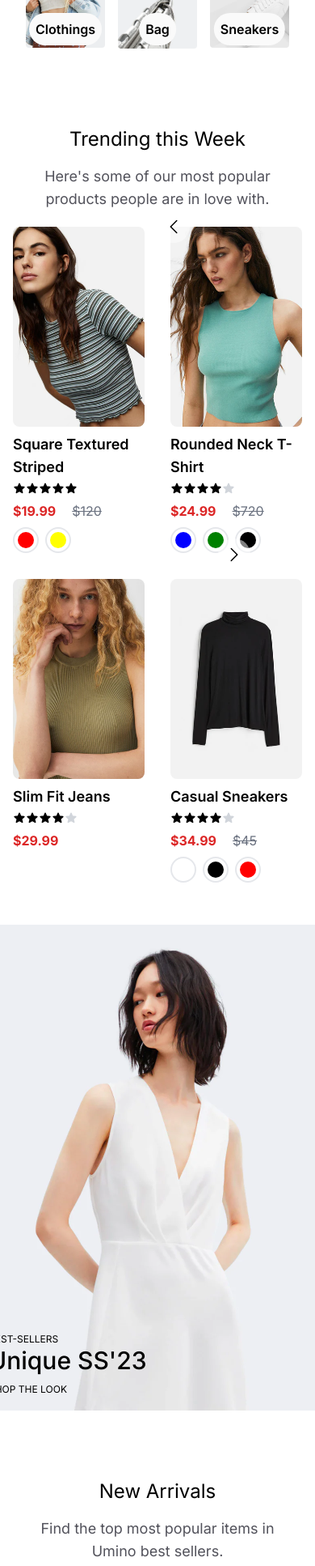
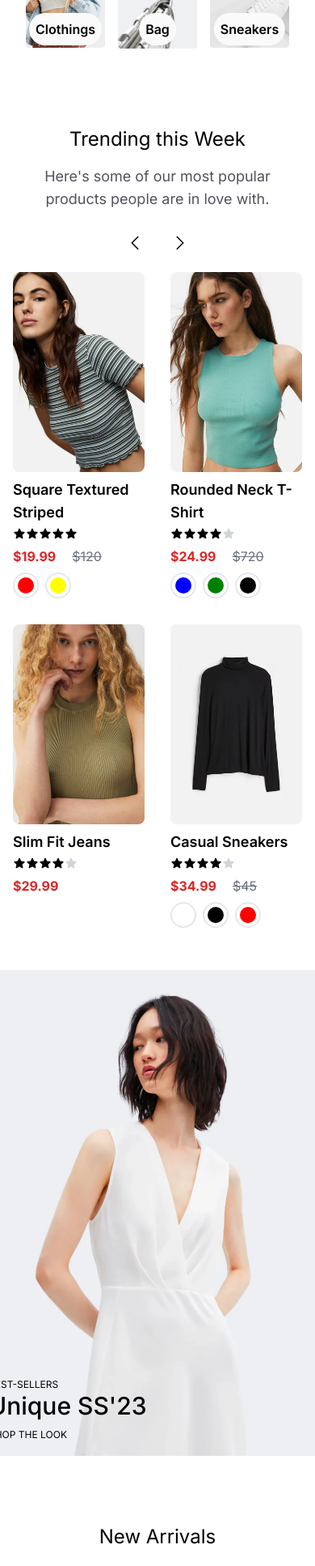
Before and after one commit to MAvi-Rup/shopify_deisgn_template_using_next.js_tailwind, a Next.js app: page / in a window 390 px wide. Shown: the part 686-2620 px from the top of the page at 81% size. Built offline with nearby package versions, Linux system fonts and the light colour scheme.

Commit message:
Button Fixed

```diff
--- a/src/components/NewArraival.tsx
+++ b/src/components/NewArraival.tsx
@@ -25,7 +25,7 @@ const NewArraival = () => {
     );
   };
 
-  const renderStars: string[] = (rating: number) => {
+  const renderStars = (rating: number) => {
     const stars = [];
     for (let i = 1; i <= 5; i++) {
       stars.push(
@@ -41,13 +41,27 @@ const NewArraival = () => {
   return (
     <div className="mb-8">
       <div className="container mt-16">
-        <div className="">
+        <div className="flex flex-col items-center md:block">
           <h1 className="text-2xl md:text-5xl text-center text-black">
             New Arrivals
           </h1>
           <p className="text-center text-lg text-zinc-600 mt-4 mb-5">
             Find the top most popular items in Umino best sellers.
           </p>
+          <div className="flex justify-center space-x-4 mt-4 md:hidden">
+            <button
+              onClick={prevSlide}
+              className="bg-white bg-opacity-40 p-2 rounded-full focus:outline-none hover:bg-slate-400 hover:bg-opacity-30"
+            >
+              <ChevronLeftIcon className="h-6 w-6 text-black" />
+            </button>
+            <button
+              onClick={nextSlide}
+              className="bg-white bg-opacity-50 p-2 rounded-full focus:outline-none hover:bg-slate-400 hover:bg-opacity-30"
+            >
+              <ChevronRightIcon className="h-6 w-6 text-black" />
+            </button>
+          </div>
         </div>
       </div>
       <div className="relative px-4 md:px-20 mt-4 md:mt-16">
@@ -70,12 +84,10 @@ const NewArraival = () => {
                   </button>
                 )}
 
-                {product.preOrder === true ? (
+                {product.preOrder === true && (
                   <div className="absolute top-12 left-2 opacity-100 bg-green-700  text-white text-xs p-2 rounded-full">
                     Pre Order
                   </div>
-                ) : (
-                  <></>
                 )}
                 {product.discount && (
                   <div className="absolute top-2 left-2 opacity-100 bg-red-700  text-white text-xs p-2 rounded-full">
@@ -112,10 +124,10 @@ const NewArraival = () => {
                   <div className="flex gap-2 mt-2">
                     {product.variant.map((color) => (
                       <div
+                        key={color}
                         className={`rounded-full border-2 border-${color}-500`}
                       >
                         <div
-                          key={color}
                           className={`w-5 h-5 rounded-full cursor-pointer m-1`}
                           style={{ backgroundColor: color }}
                         ></div>
@@ -129,13 +141,13 @@ const NewArraival = () => {
         </div>
         <button
           onClick={prevSlide}
-          className="absolute top-0 left-1/2 md:left-20 md:top-2/4 transform -translate-y-1/2 bg-white bg-opacity-40  md:p-6 rounded-full p-2 focus:outline-none hover:bg-slate-400 hover:bg-opacity-30"
+          className="hidden md:block absolute left-20 top-2/4 transform -translate-y-1/2 bg-white bg-opacity-40 p-6 rounded-full focus:outline-none hover:bg-slate-400 hover:bg-opacity-30"
         >
           <ChevronLeftIcon className="h-6 w-6 text-black" />
         </button>
         <button
           onClick={nextSlide}
-          className="absolute right-20 top-2/4 transform -translate-y-1/2 bg-white bg-opacity-50 md:p-6 rounded-full p-2 focus:outline-none hover:bg-slate-400 hover:bg-opacity-30"
+          className="hidden md:block absolute right-20 top-2/4 transform -translate-y-1/2 bg-white bg-opacity-50 p-6 rounded-full focus:outline-none hover:bg-slate-400 hover:bg-opacity-30"
         >
           <ChevronRightIcon className="h-6 w-6 text-black" />
         </button>
--- a/src/components/TrendingPost.tsx
+++ b/src/components/TrendingPost.tsx
@@ -48,6 +48,20 @@ const TrendingPost = () => {
           <p className="text-center text-lg text-zinc-600 mt-4 mb-5">
             Here's some of our most popular products people are in love with.
           </p>
+          <div className="flex justify-center space-x-4 mt-4 md:hidden">
+            <button
+              onClick={prevSlide}
+              className="bg-white bg-opacity-40 p-2 rounded-full focus:outline-none hover:bg-slate-400 hover:bg-opacity-30"
+            >
+              <ChevronLeftIcon className="h-6 w-6 text-black" />
+            </button>
+            <button
+              onClick={nextSlide}
+              className="bg-white bg-opacity-50 p-2 rounded-full focus:outline-none hover:bg-slate-400 hover:bg-opacity-30"
+            >
+              <ChevronRightIcon className="h-6 w-6 text-black" />
+            </button>
+          </div>
         </div>
       </div>
       <div className="relative px-4 md:px-20 mt-4 md:mt-16">
@@ -115,13 +129,13 @@ const TrendingPost = () => {
         </div>
         <button
           onClick={prevSlide}
-          className="absolute top-0 left-1/2 md:left-20 md:top-2/4 transform -translate-y-1/2 bg-white bg-opacity-40 hover:bg-slate-400 hover:bg-opacity-30  md:p-6 rounded-full p-2 focus:outline-none"
+          className="hidden md:block absolute top-0 left-1/2 md:left-20 md:top-2/4 transform -translate-y-1/2 bg-white bg-opacity-40 hover:bg-slate-400 hover:bg-opacity-30  md:p-6 rounded-full p-2 focus:outline-none"
         >
           <ChevronLeftIcon className="h-6 w-6 text-black" />
         </button>
         <button
           onClick={nextSlide}
-          className="absolute right-20 top-2/4 transform -translate-y-1/2 bg-white bg-opacity-50 md:p-6 rounded-full p-2 focus:outline-none hover:bg-slate-400 hover:bg-opacity-30"
+          className="hidden md:block absolute right-20 top-2/4 transform -translate-y-1/2 bg-white bg-opacity-50 md:p-6 rounded-full p-2 focus:outline-none hover:bg-slate-400 hover:bg-opacity-30"
         >
           <ChevronRightIcon className="h-6 w-6 text-black" />
         </button>
```
